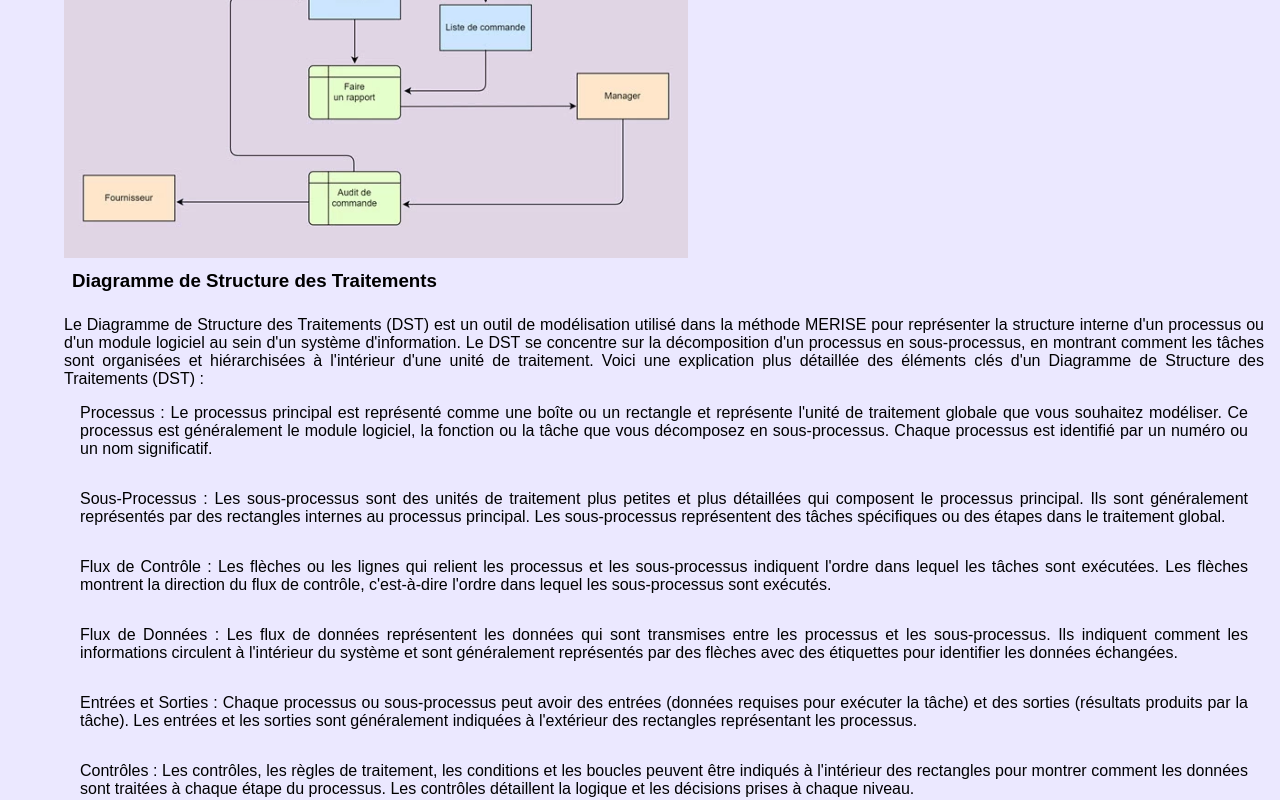
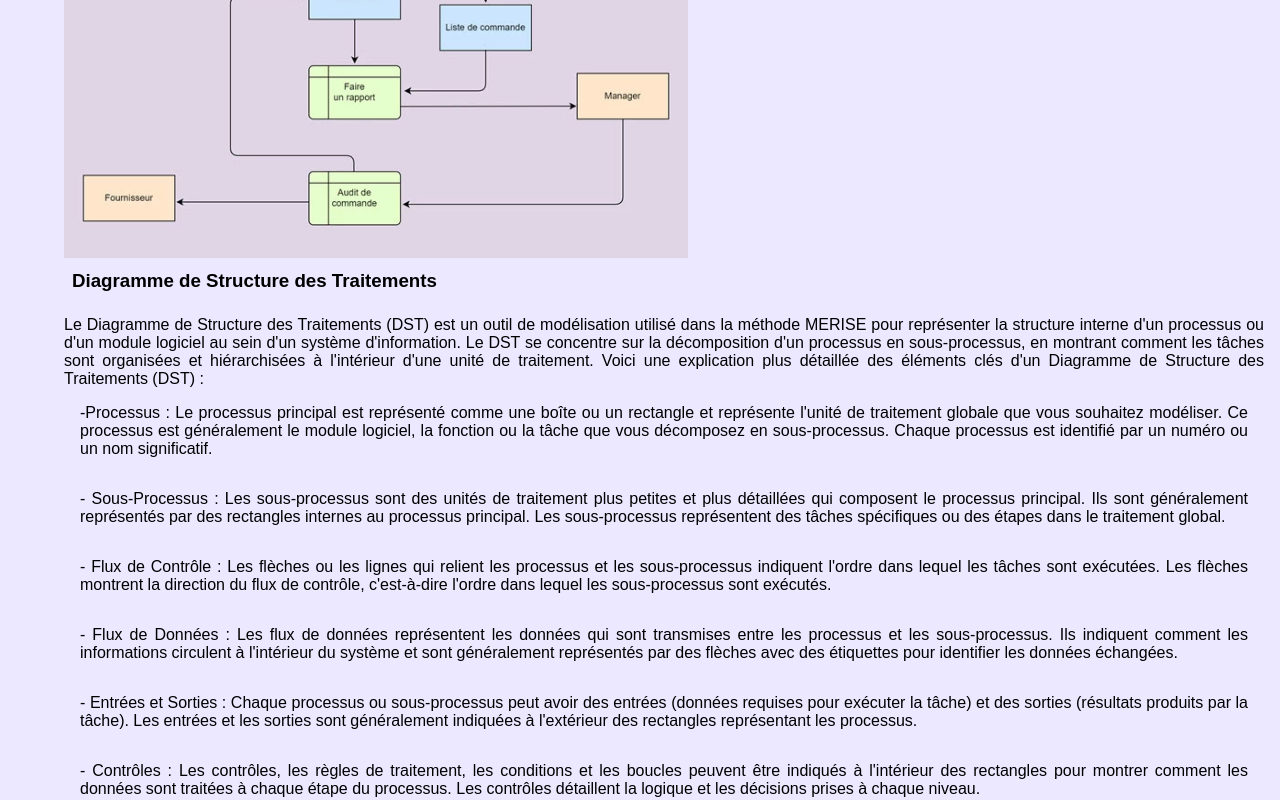
Before and after one commit to 2023-cda-alt-devops-p4/catalog-TP, a React (Create React App) app: page /Merise in a window 1280 px wide. Shown: the part 11200-12000 px from the top of the page. Built offline with nearby package versions, Linux system fonts and the light colour scheme.

Commit message:
docs: change list style in html

```diff
--- a/src/components/Merise/MeriseStructureDesTraitement.js
+++ b/src/components/Merise/MeriseStructureDesTraitement.js
@@ -11,38 +11,38 @@ const MeriseStructureDesTraitement = () => {
         organisées et hiérarchisées à l'intérieur d'une unité de traitement. Voici une explication plus détaillée des
         éléments clés d'un Diagramme de Structure des Traitements (DST) :
         <li>
-          Processus : Le processus principal est représenté comme une boîte ou un rectangle et représente l'unité de
+          -Processus : Le processus principal est représenté comme une boîte ou un rectangle et représente l'unité de
           traitement globale que vous souhaitez modéliser. Ce processus est généralement le module logiciel, la fonction
           ou la tâche que vous décomposez en sous-processus. Chaque processus est identifié par un numéro ou un nom
           significatif.
         </li>
         <li>
-          Sous-Processus : Les sous-processus sont des unités de traitement plus petites et plus détaillées qui
+          - Sous-Processus : Les sous-processus sont des unités de traitement plus petites et plus détaillées qui
           composent le processus principal. Ils sont généralement représentés par des rectangles internes au processus
           principal. Les sous-processus représentent des tâches spécifiques ou des étapes dans le traitement global.
         </li>
         <li>
-          Flux de Contrôle : Les flèches ou les lignes qui relient les processus et les sous-processus indiquent l'ordre
-          dans lequel les tâches sont exécutées. Les flèches montrent la direction du flux de contrôle, c'est-à-dire
-          l'ordre dans lequel les sous-processus sont exécutés.
+          - Flux de Contrôle : Les flèches ou les lignes qui relient les processus et les sous-processus indiquent
+          l'ordre dans lequel les tâches sont exécutées. Les flèches montrent la direction du flux de contrôle,
+          c'est-à-dire l'ordre dans lequel les sous-processus sont exécutés.
         </li>
         <li>
-          Flux de Données : Les flux de données représentent les données qui sont transmises entre les processus et les
-          sous-processus. Ils indiquent comment les informations circulent à l'intérieur du système et sont généralement
-          représentés par des flèches avec des étiquettes pour identifier les données échangées.
+          - Flux de Données : Les flux de données représentent les données qui sont transmises entre les processus et
+          les sous-processus. Ils indiquent comment les informations circulent à l'intérieur du système et sont
+          généralement représentés par des flèches avec des étiquettes pour identifier les données échangées.
         </li>
         <li>
-          Entrées et Sorties : Chaque processus ou sous-processus peut avoir des entrées (données requises pour exécuter
-          la tâche) et des sorties (résultats produits par la tâche). Les entrées et les sorties sont généralement
-          indiquées à l'extérieur des rectangles représentant les processus.
+          - Entrées et Sorties : Chaque processus ou sous-processus peut avoir des entrées (données requises pour
+          exécuter la tâche) et des sorties (résultats produits par la tâche). Les entrées et les sorties sont
+          généralement indiquées à l'extérieur des rectangles représentant les processus.
         </li>
         <li>
-          Contrôles : Les contrôles, les règles de traitement, les conditions et les boucles peuvent être indiqués à
+          - Contrôles : Les contrôles, les règles de traitement, les conditions et les boucles peuvent être indiqués à
           l'intérieur des rectangles pour montrer comment les données sont traitées à chaque étape du processus. Les
           contrôles détaillent la logique et les décisions prises à chaque niveau.
         </li>
         <li>
-          Regroupements : Des regroupements ou des regroupements logiques de sous-processus peuvent être utilisés pour
+          - Regroupements : Des regroupements ou des regroupements logiques de sous-processus peuvent être utilisés pour
           organiser et simplifier la représentation du DST. Ils peuvent être utilisés pour montrer que plusieurs
           sous-processus sont liés d'une certaine manière.
         </li>
```
